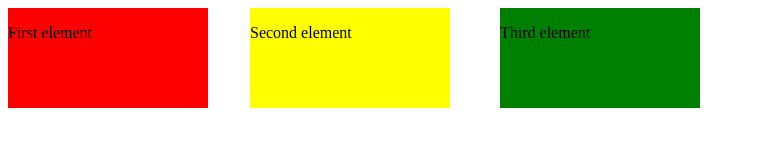
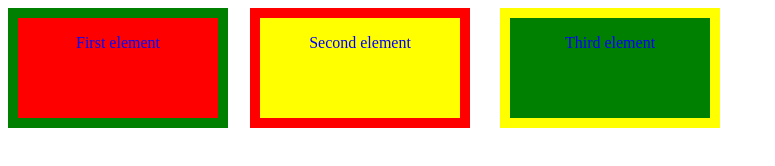
Before and after one commit to TheoJoha/lapio-website, a plain HTML site: page positions.html in a window 1280 px wide. Shown: the whole page, without its empty margins (0-775 px from the left). Drawn offline with Linux system fonts and the light colour scheme.

Commit message:
Part 3, add tenth exercise

```diff
--- a/style2.css
+++ b/style2.css
@@ -3,6 +3,10 @@
     height: 100px;
     background-color: red;
     position: absolute;
+    border-style: solid;
+    border-color: green;
+    text-align: center;
+    border-width: 10px;
   }
 
   .second-box-container {
@@ -11,6 +15,10 @@
     left: 250px;
     background-color: yellow;
     position: absolute;
+    border-style: solid;
+    border-color: red;
+    text-align: center;
+    border-width: 10px;
   }
 
   .third-box-container {
@@ -19,4 +27,12 @@
     left: 500px;
     background-color: green;
     position: absolute;
+    border-style: solid;
+    border-color: yellow;
+    text-align: center;
+    border-width: 10px;
   }
+
+  p {
+    color: blue
+  }
```
